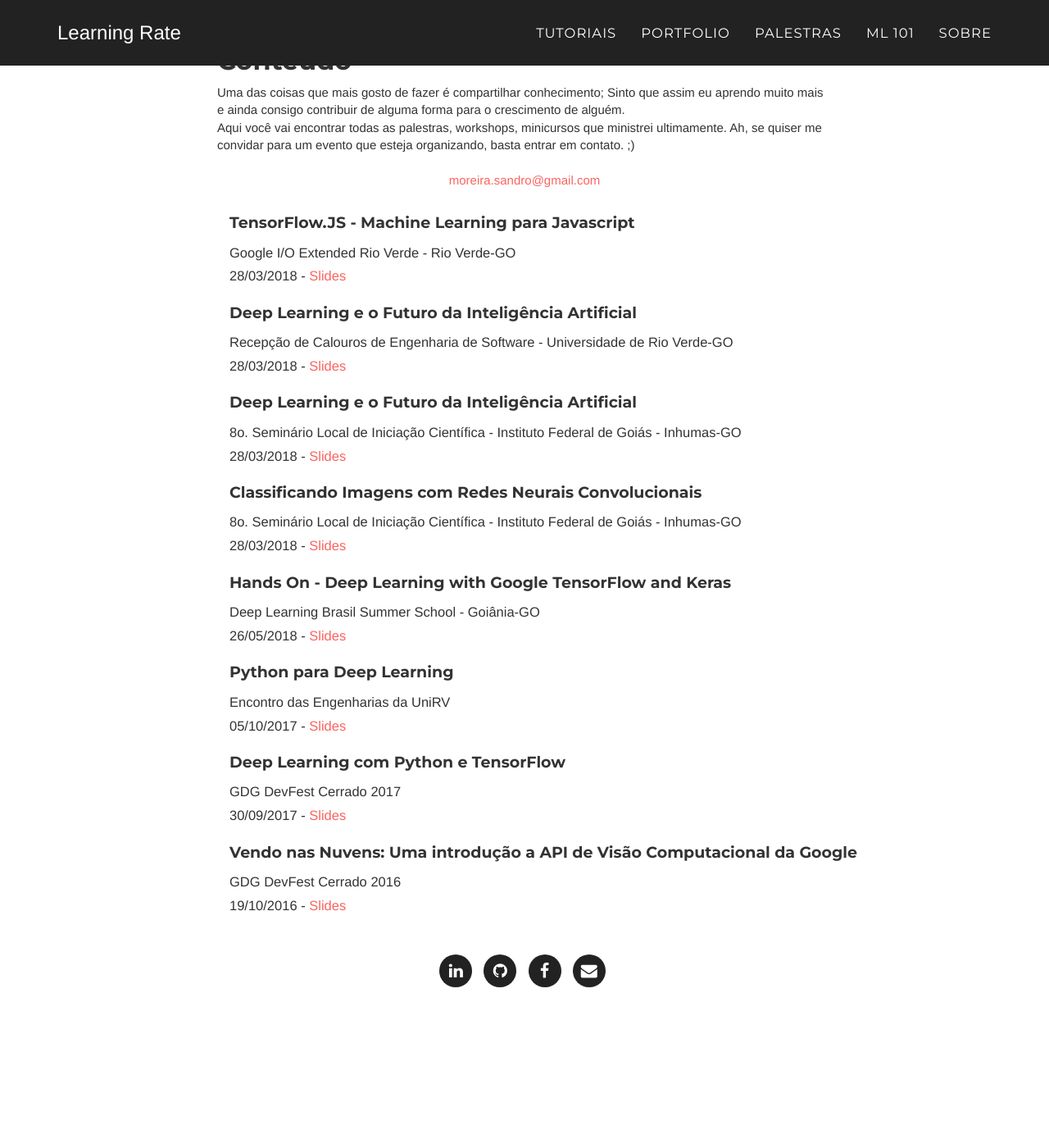
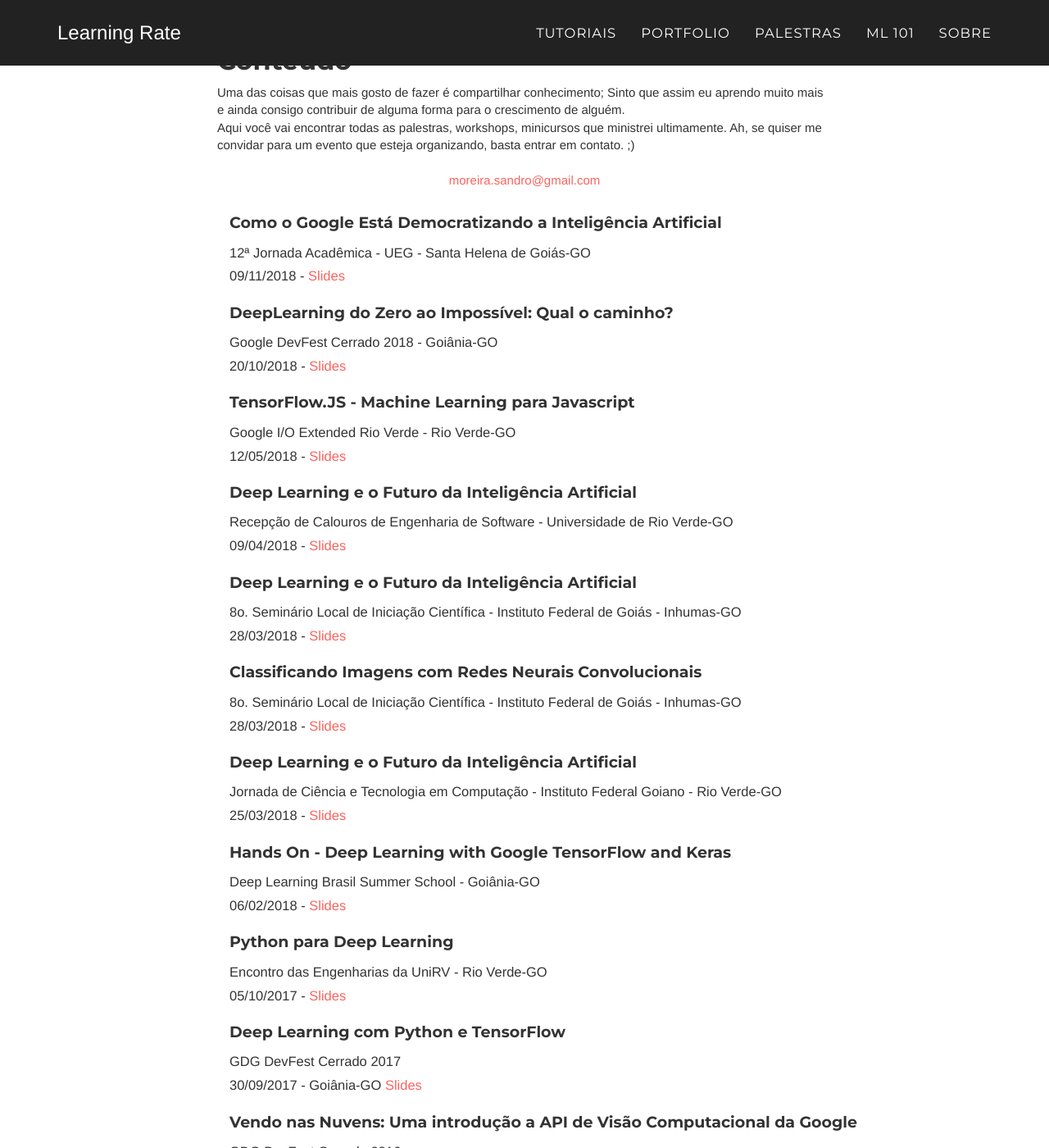
Before and after one commit to smoreira/smoreira.github.io, a Jekyll site: the page built from talks.html, in a window 1280 px wide and 1400 px high, scrolled down 590 px. Shown: the whole window at 82% size. Built offline with Jekyll 4.4.1, drawn with Linux system fonts in a browser that asks for light colours; some web fonts are replaced; before the commit the page ends 1819 px from its top, so only the background shows below that.

Commit message:
Atualização Agenda

```diff
--- a/talks.html
+++ b/talks.html
@@ -17,11 +17,26 @@ Aqui você vai encontrar todas as palestras, workshops, minicursos que ministrei
 
 <div class="container">
 
+<h4>Como o Google Está Democratizando a Inteligência Artificial</h4>
+ <p>
+    12ª Jornada  Acadêmica - UEG - Santa Helena de Goiás-GO<br>
+ 09/11/2018 -
+    <a href="https://www.slideshare.net/SandroMoreira8/como-o-google-est-democratizando-a-inteligncia-artificial" target="_blank">Slides</a>
+</p>
+
+
+<h4>DeepLearning do Zero ao Impossível: Qual o caminho?</h4>
+ <p>
+    Google DevFest Cerrado 2018 - Goiânia-GO<br>
+ 20/10/2018 -
+    <a href="https://www.slideshare.net/SandroMoreira8/deep-learning-do-zero-ao-impossvel-qual-o-caminho" target="_blank">Slides</a>
+</p>
+
 
 <h4>TensorFlow.JS - Machine Learning para Javascript</h4>
  <p>
     Google I/O Extended Rio Verde - Rio Verde-GO<br>
- 28/03/2018 -
+ 12/05/2018 -
     <a href="#" target="_blank">Slides</a>
 </p>
 
@@ -29,7 +44,7 @@ Aqui você vai encontrar todas as palestras, workshops, minicursos que ministrei
 <h4>Deep Learning e o Futuro da Inteligência Artificial</h4>
  <p>
     Recepção de Calouros de Engenharia de Software - Universidade de Rio Verde-GO<br>
- 28/03/2018 -
+ 09/04/2018 -
     <a href="https://www.slideshare.net/SandroMoreira8/deep-learning-e-o-futuro-da-inteligncia-artificial" target="_blank">Slides</a>
 </p>
 
@@ -50,17 +65,25 @@ Aqui você vai encontrar todas as palestras, workshops, minicursos que ministrei
 </p>
 
 
+<h4>Deep Learning e o Futuro da Inteligência Artificial</h4>
+ <p>
+    Jornada de Ciência e Tecnologia em Computação - Instituto Federal Goiano - Rio Verde-GO<br>
+ 25/03/2018 -
+    <a href="https://www.slideshare.net/SandroMoreira8/deep-learning-e-o-futuro-da-inteligncia-artificial" target="_blank">Slides</a>
+</p>
+
+
 <h4>Hands On - Deep Learning with Google TensorFlow and Keras</h4>
  <p>
     Deep Learning Brasil Summer School - Goiânia-GO<br>
- 26/05/2018 -
+ 06/02/2018 -
     <a href="https://www.slideshare.net/SandroMoreira8/hands-on-tensorflow-and-keras" target="_blank">Slides</a>
 </p>
 
 
 <h4>Python para Deep Learning</h4>
  <p>
-    Encontro das Engenharias da UniRV<br>
+    Encontro das Engenharias da UniRV -  Rio Verde-GO<br>
  05/10/2017 -
     <a href="#" target="_blank">Slides</a>
 </p>
@@ -69,7 +92,7 @@ Aqui você vai encontrar todas as palestras, workshops, minicursos que ministrei
 <h4>Deep Learning com Python e TensorFlow</h4>
  <p>
     GDG DevFest Cerrado 2017<br>
- 30/09/2017 -
+ 30/09/2017 - Goiânia-GO
     <a href="https://www.slideshare.net/SandroMoreira8/devfest-cerrado2017" target="_blank">Slides</a>
 </p>
 
```
